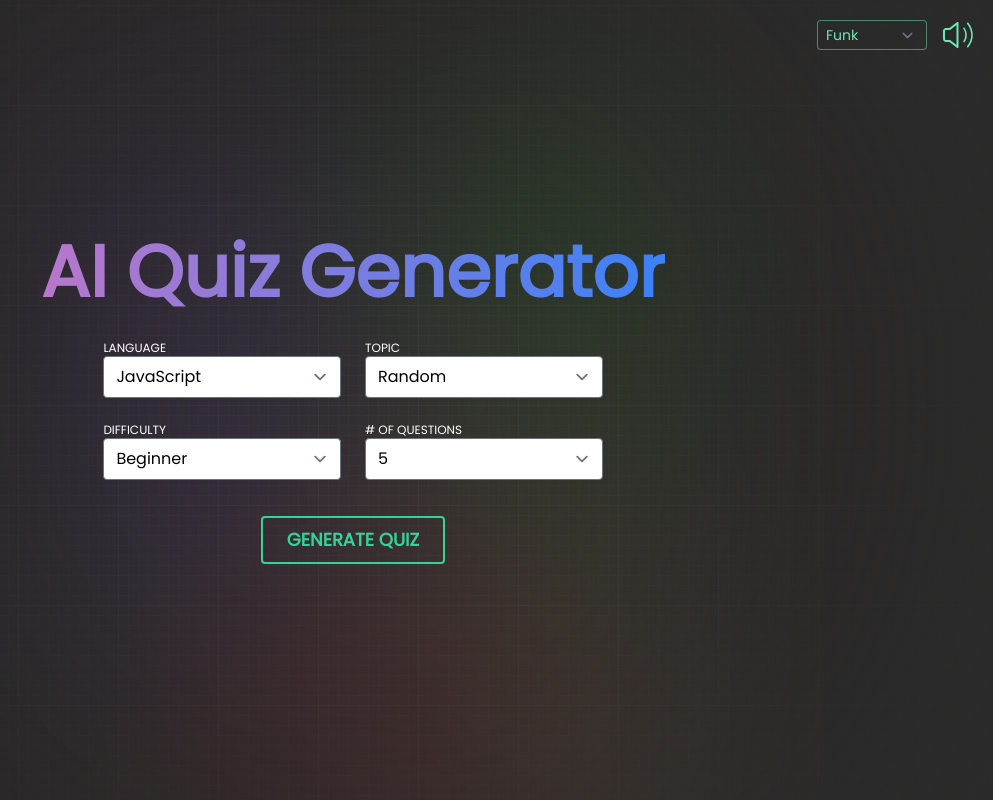
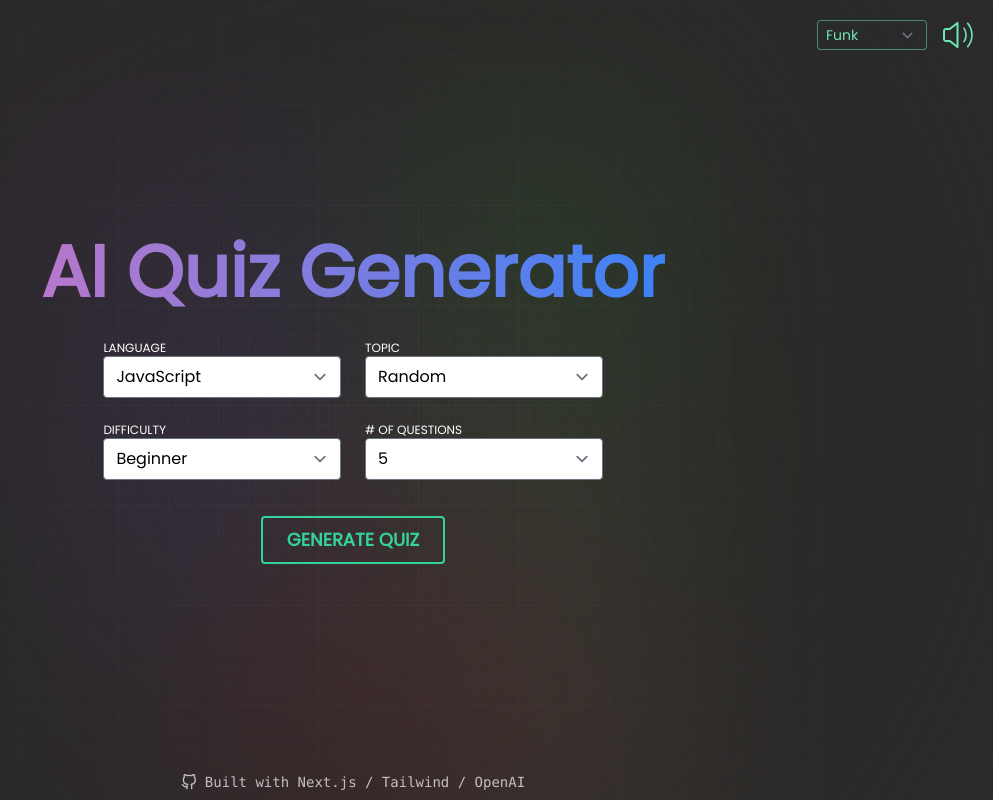
Before and after one commit to quentin-mckay/AI-Quiz-Generator, a Next.js app: page / in a window 1280 px wide. Shown: the whole page, without its empty margins (287-1280 px from the left). Built offline with nearby package versions, Linux system fonts and the light colour scheme.

Commit message:
added footer

```diff
--- a/app/components/AudioPlayer.jsx
+++ b/app/components/AudioPlayer.jsx
@@ -57,6 +57,7 @@ const AudioPlayer = () => {
     const handleTrackSelect = (e) => {
         let trackName = e.target.value
         trackName = trackName.toLowerCase().replace(' ', '-')
+        // console.log(trackName)
         ref.current.src = `/audio/${trackName}.mp3`
         controls.play()
         // console.log(ref.current)
@@ -77,21 +78,10 @@ const AudioPlayer = () => {
         }
     }
 
-    const startPlayer = () => {
-        ref.current.src = `/audio/funk.mp3`
-        // controls.volume(volumeLevel)
-        // controls.pause()
-        controls.play()
-        console.log('1 second later')
-    }
-
     useEffect(() => {
         // console.log(state)
         // console.log(ref.current)
-        const timer = setTimeout(() => {
-            // Call your function here
-            startPlayer()
-        }, 1000)
+        controls.play()
     }, [])
 
     return (
--- a/app/page.jsx
+++ b/app/page.jsx
@@ -8,6 +8,8 @@ import { useRouter } from 'next/navigation'
 import Link from 'next/link'
 
 import AudioPlayer from './components/AudioPlayer'
+
+import { FiGithub } from "react-icons/fi";
 
 const HomePage = () => {
     // const [topicOptions, setTopicOptions] = useState(topics.python.beginner)
@@ -154,6 +156,16 @@ const HomePage = () => {
                     </div>
                 </form>
             </div>
+
+                <a
+                    className='fixed bottom-0 flex items-center gap-2 pb-2 font-mono text-sm text-white/70 transition hover:text-emerald-300 sm:m-0'
+                    href='https://github.com/quentin-mckay/portfolio_next13'
+                >
+                    {/* <FiGithub size={16} className='translate-y-[0px]' /> */}
+                    <FiGithub size={16} />
+                    Built with Next.js / Tailwind / OpenAI
+                </a>
+
         </div>
     )
 }
```
